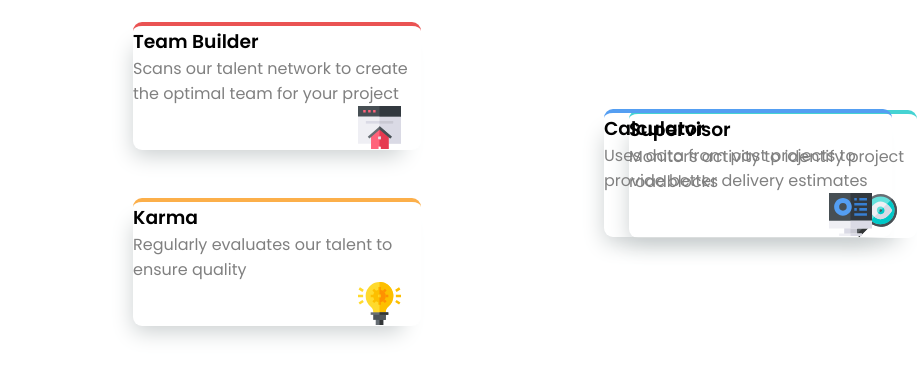
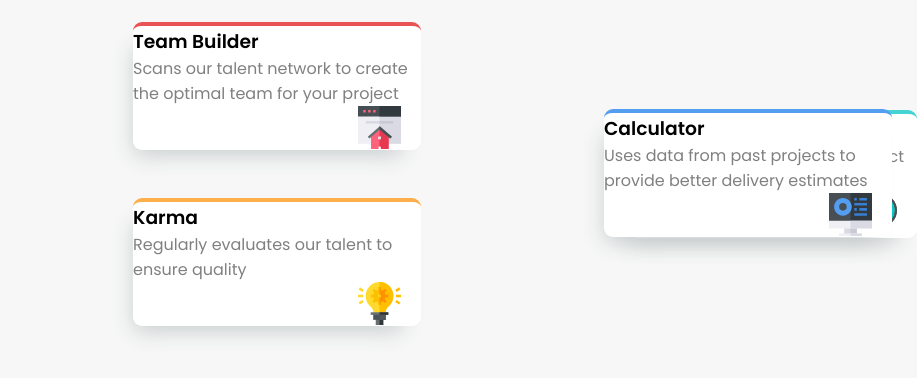
Before and after one commit to Tanmayme/four-card-feature-section-master, a plain HTML site: page index.html in a window 1280 px wide. Shown: the part 198-576 px from the top of the page, without its empty margins (363-1280 px from the left). Drawn offline with Linux system fonts and the light colour scheme.

Commit message:
Update style.css

```diff
--- a/design/style.css
+++ b/design/style.css
@@ -6,6 +6,10 @@
   -webkit-box-sizing: border-box;
   box-sizing: border-box;
 }
+body {
+  background: #f7f7f7;
+}
+
 
 header {
   position: relative;
@@ -110,6 +114,7 @@ span {
   display: flex;
   flex-direction: column;
   justify-content: center;
+  background: white;
   width: 18rem;
   height: 8rem;
   -webkit-box-shadow: -9px 15px 21px -10px #c8cdce;
@@ -122,6 +127,7 @@ span {
 .card4 {
   width: 18rem;
   height: 8rem;
+    background: white;
   -webkit-box-shadow: -9px 15px 21px -10px #c8cdce;
   box-shadow: -9px 15px 21px -10px #c8cdce;
   border-color: hsl(212, 86%, 64%);
```
